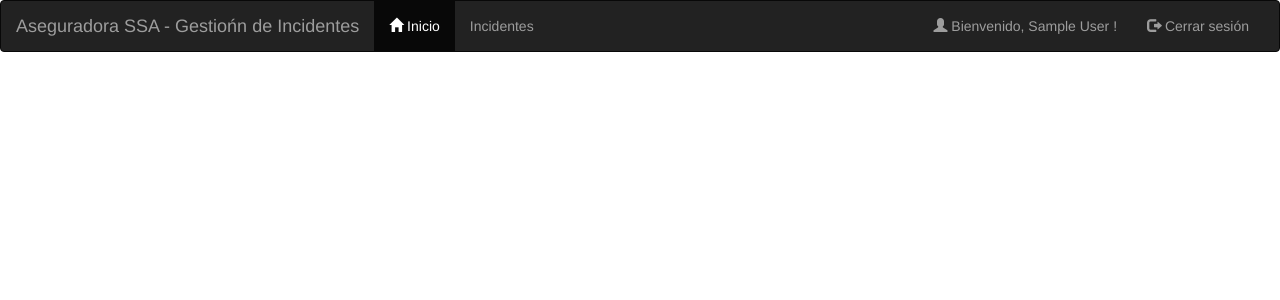
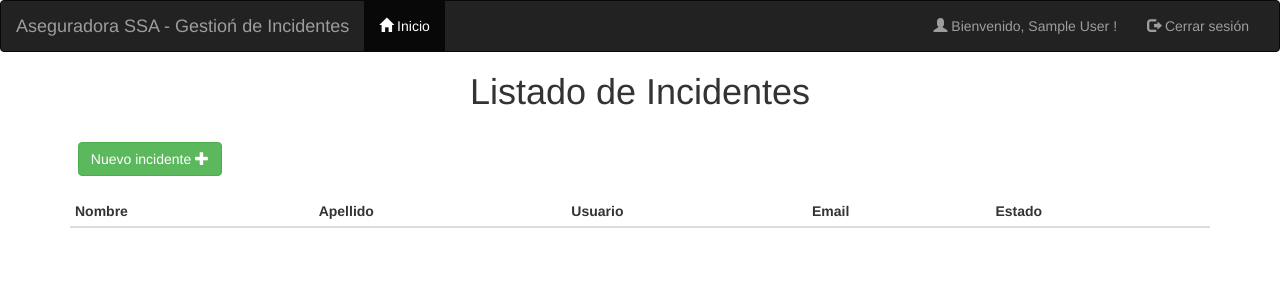
Before and after one commit to DSSD-Grupo13/RegistroIncidentes, a PHP site: page / in a window 1280 px wide. Shown: the top 300 px of the page. Run offline with PHP 8.4, Linux system fonts and the light colour scheme; the visitor is signed in with stand-in values (Sample User, id 1); lists and menus that the app fills with data are empty; some libraries are stand-ins or nearby versions.

Commit message:
cuando el usuario inicia sesion, lo mando al ABM de incidentes

```diff
--- a/private/autoloader.php
+++ b/private/autoloader.php
@@ -18,7 +18,6 @@ require_once "./private/views/LoginView.php";
 require_once "./private/views/InvalidArgsView.php";
 require_once "./private/views/ErrorMessageView.php";
 
-require_once "./private/views/UserListView.php";
 require_once "./private/views/UserAddedView.php";
 require_once "./private/views/UserFormView.php";
 require_once "./private/views/UserUpdatedView.php";
--- a/private/controllers/IndexController.php
+++ b/private/controllers/IndexController.php
@@ -1,14 +1,17 @@
 <?php
 class IndexController extends Controller
 {
-  private $view;
+  private $indexView;
+  private $incidentsRepository;
 
-  public function __construct($indexView) {
-    $this->view = $indexView;
+  public function __construct($indexView, $incidentsRepository)
+  {
+    $this->indexView = $indexView;
+    $this->incidentsRepository= $incidentsRepository;
   }
 
   protected function doShowView($args)
   {
-    $this->view->show();
+    $this->indexView->show();
   }
 }
--- a/private/controllers/Router.php
+++ b/private/controllers/Router.php
@@ -25,9 +25,10 @@ class Router
   {
     if (!isset(self::$router)) {
       $userRepository = new UserRepository;
+      $incidentsRepository = null;
       $indexView = new IndexView;
       $loginView = new LoginView;
-      $indexController = new IndexController($indexView);
+      $indexController = new IndexController($indexView, $incidentsRepository);
       self::$router = new router($userRepository);
 
       self::$router->addController('index', $indexController);
@@ -35,13 +36,11 @@ class Router
       self::$router->addController('do-login', new DoLoginController(new $indexView, $loginView, $userRepository));
       self::$router->addController('do-logout', new DoLogoutController($indexController));
 
-      $userListController = new UserListController(new UserListView, $userRepository);
-      self::$router->addController('users_index', $userListController);
-      self::$router->addController('user_new', new UserNewController(new NewUserView, $userRepository));
-      self::$router->addController('user_added', new UserAddedController(new UserAddedView, $userRepository));
-      self::$router->addController('user_form_update', new UserFormController(new EditUserView, $userRepository));
-      self::$router->addController('user_updated', new UserUpdatedController(new UserUpdatedView, $userRepository));
-      self::$router->addController('user_destroy', new UserDestroyedController(new UserDestroyedView, $userRepository));
+      self::$router->addController('incidente_new', new UserNewController(new NewUserView, $userRepository));
+      self::$router->addController('incidente_added', new UserAddedController(new UserAddedView, $userRepository));
+      self::$router->addController('incidente_form_update', new UserFormController(new EditUserView, $userRepository));
+      self::$router->addController('incidente_updated', new UserUpdatedController(new UserUpdatedView, $userRepository));
+      self::$router->addController('incidente_destroy', new UserDestroyedController(new UserDestroyedView, $userRepository));
     }
 
     return self::$router;
--- a/private/controllers/UserController.php
+++ b/private/controllers/UserController.php
@@ -154,14 +154,6 @@ class UserFormController extends UsersCRUDController
   }
 }
 
-class UserListController extends UsersCRUDController
-{
-  protected function doShowView($args)
-  {
-    $this->getView()->show($this->getRepository()->getAll());
-  }
-}
-
 class UserDestroyedController extends UsersCRUDController
 {
   protected function checkArgs($args)
--- /dev/null
+++ b/private/templates/empty_index.html
@@ -0,0 +1 @@
+{% extends 'plantilla_base.html' %}
--- a/private/templates/index.html
+++ b/private/templates/index.html
@@ -1,5 +1,50 @@
-{% extends 'plantilla_base.html' %}
+{% extends 'list_base.html' %}
 
-{% block body%}
+{% block header %} Listado de Incidentes {% endblock %}
+{% block new_action %} ./?action=incidente_new {% endblock %}
+{% block new_action_label %} Nuevo incidente {% endblock %}
 
- {% endblock %}
+{% block inner_body %}
+<div class="container">
+  <div class="table-responsive">
+    <table class="table table-condensed">
+      <thead>
+        <tr>
+          <th>Nombre</th>
+          <th>Apellido</th>
+          <th>Usuario</th>
+          <th>Email</th>
+          <th>Estado</th>
+        </tr>
+      </thead>
+      <tbody>
+        {% for item in incidents %}
+        <tr>
+          <td>{{ item.first_name }}</td>
+          <td>{{ item.last_name }}</td>
+          <td>{{ item.username }}</td>
+          <td>{{ item.email }}</td>
+          {% if item.active == 1 %}
+            <td> Activo </td>
+          {% elseif item.active == 0%}
+            <td> Bloqueado </td>
+          {% endif %}
+          <td>
+            <form action="./?action=incidente_form_update" method="post">
+              <input type="submit" class="btn btn-primary" name="id" value="Modificar">
+              <input type="hidden" name="id" id="id" value= "{{ item.id }}">
+            </form>
+          </td>
+        <td>
+          <form action="./?action=incidente_destroy" method="post">
+            <input type="submit" class="btn btn-primary"  onclick='return confirm("¿Estás seguro?")' value="Eliminar" id="boton_borrar"/>
+            <input type="hidden" name="id" id="id" value= "{{ item.id }}">
+          </form>
+          </td>
+        </tr>
+        {% endfor %}
+      </tbody>
+    </table>
+  </div>
+</div>
+{% endblock %}
--- a/private/templates/list_base.html
+++ b/private/templates/list_base.html
@@ -7,41 +7,16 @@
     <table class="table table-condensed">
       <thead>
         <tr>
-        <br>
-          &nbsp;
-          <form action="{% block search_action %} {% endblock %}" method="post" id="searchform">
-            <input type="text" placeholder="Buscar aqu&iacute;..." name="filter" id="filter" title="busqueda">
-          &nbsp;
-
-            <select id="users_state" name="users_state"> &nbsp;
-              <option> Activos </option>
-              <option> Bloqueados </option>
-            </select>
-
-            <button type= "submit" class="btn btn-info"> Buscar <span class="glyphicon glyphicon-search"></span> </button>
-          </form>
-          &nbsp;
+          <br> &nbsp;
           <form action="{% block new_action %} {% endblock %}" method="post">
-            <button type= "submit" class="btn btn-success"> {% block new_action_label %} {% endblock %} <span class="glyphicon glyphicon-plus"></span></button>
+            <button type="submit" class="btn btn-success"> {% block new_action_label %} {% endblock %}
+              <span class="glyphicon glyphicon-plus"></span>
+            </button>
           </form>
         </tr>
 
 {% block inner_body %}
 {% endblock %}
-
-<div class="container">
-  {% if pageCount > 1 %}
-  <form action="{% block pagination_action %} {% endblock %} "align="right" method="post">
-    <ul class="pagination">
-    {% for i in 1..pageCount %}
-      <li>
-        <input type="submit" class="btn .btn-link" id="page" name="page"  value={{ i }}> &nbsp;
-      </li>
-    {% endfor %}
-    </ul>
-  </form>
-  {% endif %}
-</div>
 
 <br>
 <br>
@@ -49,9 +24,4 @@
 <br>
 <br>
 
-<style>
-  div.table-responsive {
-    background: white;
-  }
-  </style>
 {% endblock %}
--- a/private/templates/plantilla_base.html
+++ b/private/templates/plantilla_base.html
@@ -21,14 +21,11 @@
           <span class="icon-bar"></span>
           <span class="icon-bar"></span>
         </button>
-        <a class="navbar-brand" a href="./?action=index">Aseguradora SSA - Gestio&nacute;n de Incidentes </a>
+        <a class="navbar-brand" a href="./?action=index">Aseguradora SSA - Gestio&nacute; de Incidentes </a>
       </div>
       <div class="collapse navbar-collapse" id="myNavbar">
         <ul class="nav navbar-nav">
           <li class="active"><a href="./?action=index"><span class="glyphicon glyphicon-home"></span> Inicio</a></li>
-        {% if session.IsLoggedIn %}
-          <li><a href="./?action=incidentes_index">Incidentes </a></li>
-        {% endif %}
       </ul>
 
       <ul class="nav navbar-nav navbar-right">
--- a/private/views/IndexView.php
+++ b/private/views/IndexView.php
@@ -3,11 +3,14 @@ class IndexView extends TwigView
 {
   protected function getTemplateFile()
   {
-    return "index.html";
+    if ($this->getSession()->getIsLoggedIn())
+      return "index.html";
+    else
+      return "empty_index.html";
   }
 
-  public function show()
+  public function show($incidents = [])
   {
-    $this->render();
+    $this->render($incidents);
   }
 }
--- a/private/views/TwigView.php
+++ b/private/views/TwigView.php
@@ -13,7 +13,7 @@ abstract class TwigView
     return self::$twig;
   }
 
-  private function getSession()
+  protected function getSession()
   {
     return new Session();
   }
--- a/private/views/UserListView.php
+++ /dev/null
@@ -1,16 +0,0 @@
-<?php
-class UserListView extends TwigView
-{
-  protected function getTemplateFile()
-  {
-    return "users_index.html";
-  }
-
-  public function show($users, $pageCount)
-  {
-    $this->render(array(
-      'users' => $users,
-      'pageCount' => $pageCount
-    ));
-  }
-}
```
Also changed, not shown: private/templates/users_index.html (deleted, +0 -62 lines).
